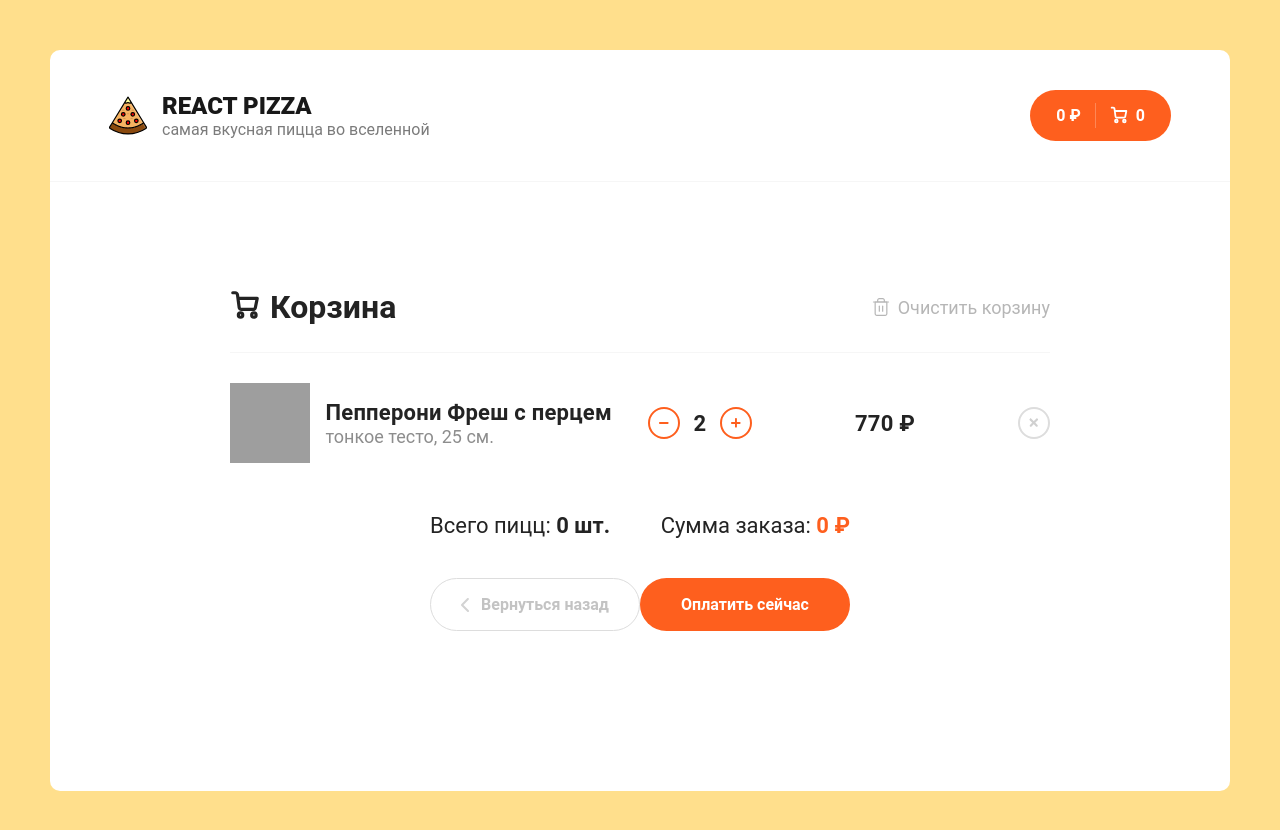
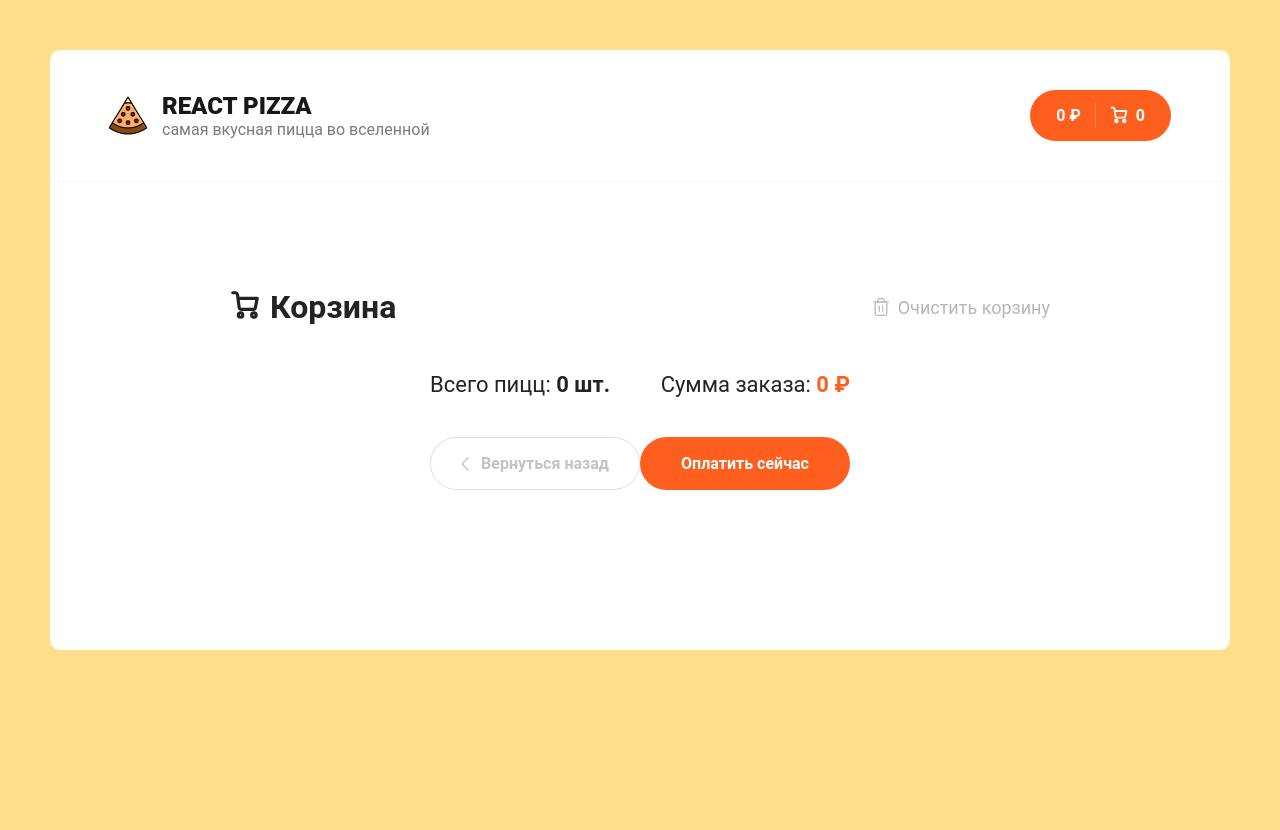
Before and after one commit to alexeyinn/react-pizza, a React (Create React App) app: page /cart in a window 1280 px wide. Shown: the top 830 px of the page. After the commit the page ends 800 px from the top, so only its background shows below. Built offline with nearby package versions, Linux system fonts and the light colour scheme; grey boxes are pictures that could not be loaded; a web font is replaced by a local one.

Commit message:
В корзине пицца блоки актульны выбранным

```diff
--- a/src/components/PizzaBlock/index.jsx
+++ b/src/components/PizzaBlock/index.jsx
@@ -33,11 +33,13 @@
       name,
       imageUrl,
       price,
-      size: activeSize,
-      type: activeType
+      size: availableSizes[activeSize],
+      type: availableTypes[activeType]
     };
     onClickAddPizza(obj);
   };
+
+  //TODO В корзине картирнки пицца блоков, должны быть актуальны своему типу
 
   return (
     <div className="pizza-block">
--- a/src/pages/Cart.jsx
+++ b/src/pages/Cart.jsx
@@ -4,6 +4,10 @@
 
 export default function Cart() {
   const { totalPrice, totalCount, items } = useSelector(({ cart }) => cart);
+
+  const addedPizzas = Object.keys(items).map((key) => {
+    return items[key][0];
+  });
 
   return (
     <div className="content">
@@ -83,7 +87,9 @@
               <span>Очистить корзину</span>
             </div>
           </div>
-          <CartItem name="Пепперони Фреш с перцем" type="тонкое" size={25} />
+          {addedPizzas.map((obj) => (
+            <CartItem name={obj.name} type={obj.type} size={obj.size} />
+          ))}
           <div className="content__items">
             <div className="cart__bottom">
               <div className="cart__bottom-details">
```
